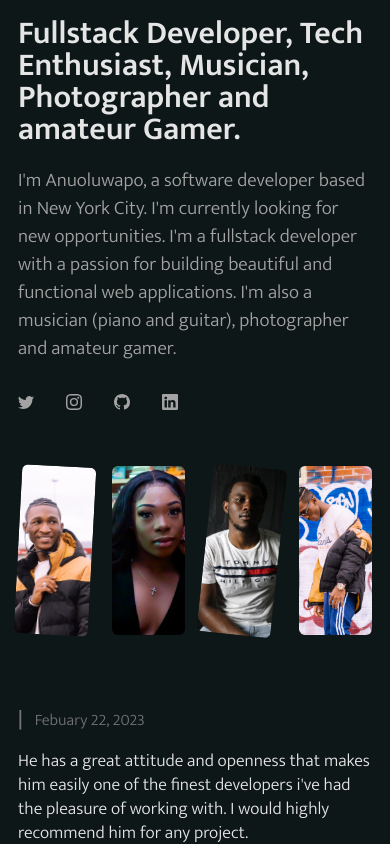
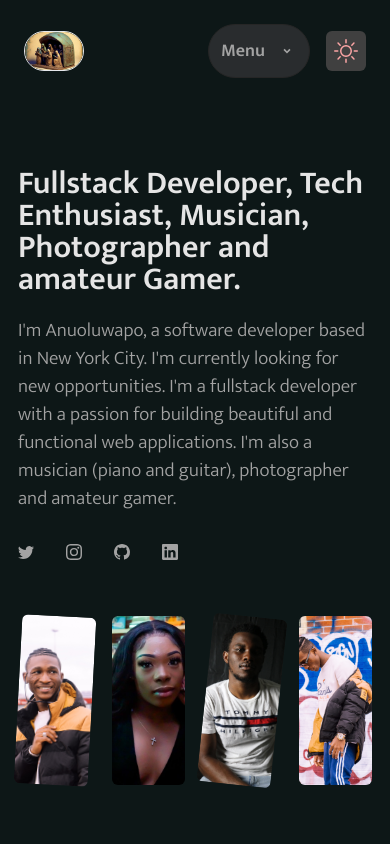
Before and after one commit to Aoyetibo557/minimal-portfolio, a Next.js app: page /home in a window 390 px wide. Shown: the top 844 px of the page. Built offline with nearby package versions, Linux system fonts and the light colour scheme; a web font is replaced by a local one.

Commit message:
fix: responsive-navbar

```diff
--- a/components/Layout/Header/Navbar/navbar.tsx
+++ b/components/Layout/Header/Navbar/navbar.tsx
@@ -9,7 +9,7 @@ const Navbar = () => {
   const path = router.pathname.toLowerCase();
   return (
     <div
-      className={`${
+      className={`navbar ${
         theme === "light"
           ? "shadow-white bg-minimal-white"
           : "shadow-black bg-light-black"
--- /dev/null
+++ b/components/Layout/Header/Navbar/reponsivenavbar.tsx
@@ -0,0 +1,34 @@
+import { useModal } from "@/components/Utility/hooks/useModal";
+import Modal from "@/components/_modal/modal";
+import { useContext } from "react";
+import { ThemeContext } from "../../constexts/themeconstext";
+import { RiArrowDropDownLine } from "react-icons/ri";
+
+const ResponsiveNavbar = () => {
+  const { isOpen, toggle } = useModal();
+  const { theme, toggleTheme } = useContext(ThemeContext);
+
+  return (
+    <div className="responsive-navbar">
+      <button
+        onClick={toggle}
+        className={`mukta-font font-extrabold text-lg flex flex-row items-center gap-3 border-[1px] rounded-full p-3
+        ${
+          theme === "light"
+            ? "text-neutral-600 border-neutral-100 bg-light-white "
+            : "text-neutral-400 border-neutral-800 bg-light-black "
+        }
+      `}>
+        <span>Menu</span>
+        <RiArrowDropDownLine className="w-5 h-5" />
+      </button>
+      <Modal title="Hello" isOpen={isOpen} toggle={toggle}>
+        <div className="flex flex-col justify-center items-center w-full h-full p-4">
+          <div className="text-2xl font-bold text-gray-700">Hello</div>
+        </div>
+      </Modal>
+    </div>
+  );
+};
+
+export default ResponsiveNavbar;
--- a/components/Layout/Header/header.tsx
+++ b/components/Layout/Header/header.tsx
@@ -4,11 +4,12 @@ import { ThemeContext } from "../constexts/themeconstext";
 import Navbar from "./Navbar/navbar";
 import { BsSun, BsMoon } from "react-icons/bs";
 import Link from "next/link";
+import ResponsiveNavbar from "./Navbar/reponsivenavbar";
 const Header = () => {
   const { theme, toggleTheme } = useContext(ThemeContext);
 
   return (
-    <div className="p-4 h-30 mb-16 flex flex-row items-center justify-between header">
+    <div className="p-4 h-30 mb-16 flex flex-row items-center justify-between ">
       <div className="text-lg ">
         <Link href={"/home"}>
           <Image
@@ -24,6 +25,9 @@ const Header = () => {
         <Navbar />
       </div>
       <div className="flex flex-row items-center gap-4">
+        <div>
+          <ResponsiveNavbar />
+        </div>
         <button className="text-base font-light" onClick={toggleTheme}>
           {theme === "light" ? (
             <BsMoon className="bg-neutral-200 text-neutral-900 p-2 rounded-md w-10 h-10" />
--- /dev/null
+++ b/components/Utility/hooks/useModal.ts
@@ -0,0 +1,14 @@
+import { useState } from "react";
+
+export const useModal = () => {
+  const [isOpen, setIsOpen] = useState(false);
+
+  function toggle() {
+    setIsOpen(!isOpen);
+  }
+
+  return {
+    isOpen,
+    toggle,
+  };
+};
--- /dev/null
+++ b/components/_modal/modal.tsx
@@ -0,0 +1,35 @@
+import React, { ReactNode } from "react";
+
+interface ModalProps {
+  title: string;
+  children?: ReactNode;
+  isOpen: boolean;
+  toggle: () => void;
+}
+
+export default function Modal({ title, children, isOpen, toggle }: ModalProps) {
+  return (
+    <div>
+      {isOpen && (
+        <div className="fixed top-0 left-0 w-full h-full bg-black bg-opacity-50 z-50">
+          <div className="absolute top-1/2 left-1/2 transform -translate-x-1/2 -translate-y-1/2 w-11/12 h-11/12 bg-white rounded-lg shadow-lg">
+            <div className="flex flex-row justify-between items-center">
+              <div className="flex flex-col justify-center items-center w-full h-full p-4">
+                <div className="text-2xl font-bold text-gray-700">{title}</div>
+              </div>
+              <button
+                className="text-2xl font-bold text-gray-500 hover:text-gray-700"
+                onClick={toggle}>
+                &times;
+              </button>
+            </div>
+
+            <div className="flex flex-col justify-center items-center w-full h-full p-4">
+              {children}
+            </div>
+          </div>
+        </div>
+      )}
+    </div>
+  );
+}
--- a/package.json
+++ b/package.json
@@ -13,6 +13,7 @@
     "@types/node": "18.14.0",
     "@types/react": "18.0.28",
     "@types/react-dom": "18.0.11",
+    "antd": "^5.2.2",
     "eslint": "8.34.0",
     "eslint-config-next": "13.1.6",
     "next": "13.1.6",
--- a/styles/globals.css
+++ b/styles/globals.css
@@ -30,6 +30,10 @@ a {
   font-family: "Mukta", sans-serif;
 }
 
+.responsive-navbar {
+  display: none;
+}
+
 /*
 @layer components {
 
@@ -49,15 +53,15 @@ a {
   }
 
   /* header styles */
-  .header {
+  .navbar {
     display: none;
   }
 
-  /* homepage styles */
-
-  .responsive-header {
+  .responsive-navbar {
     display: block;
   }
+
+  /* homepage styles */
 
   .homepage {
     width: 100%;
```
Also changed, not shown: 1 other file (tests, documents, lock files or other folders).
